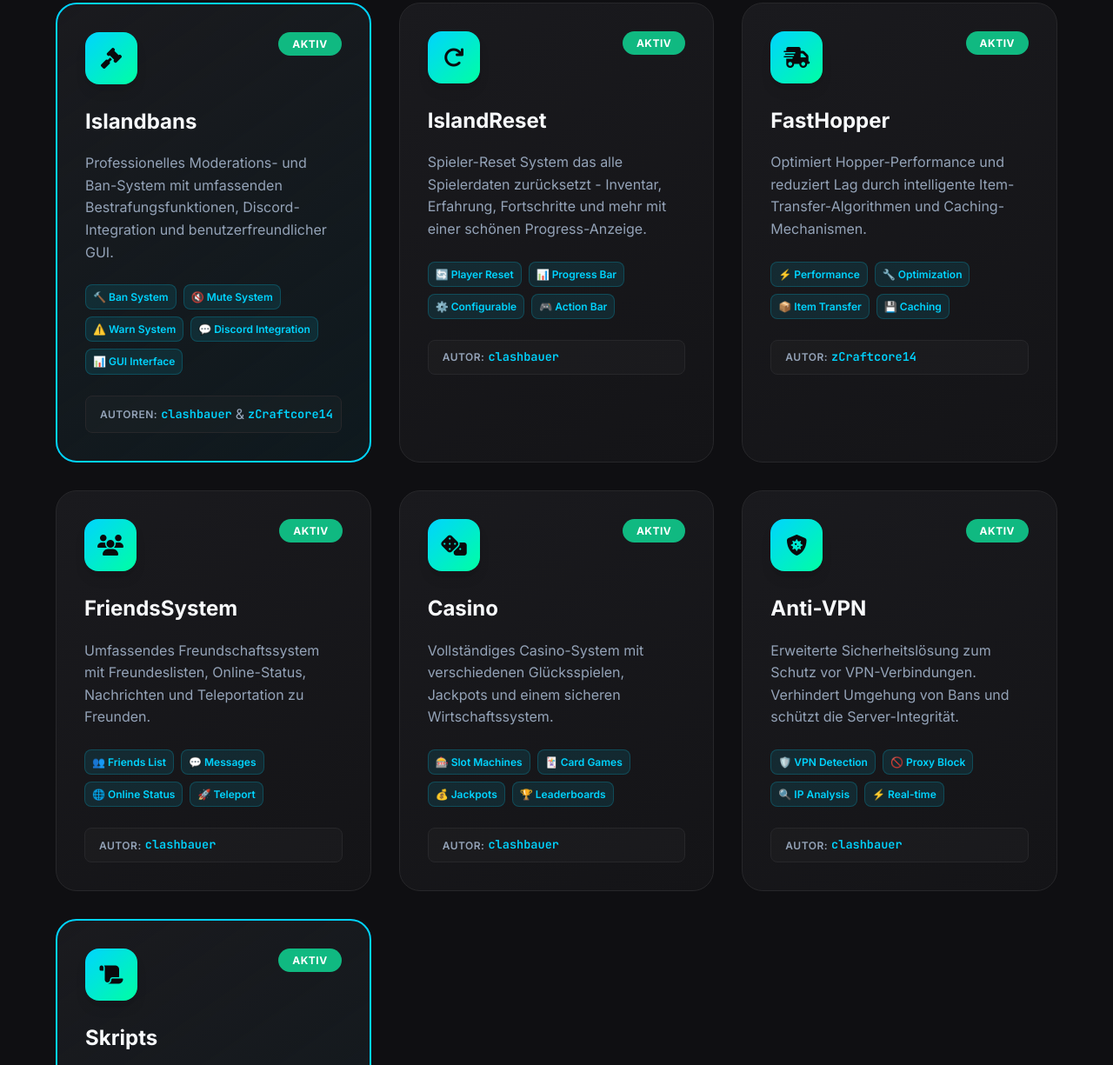
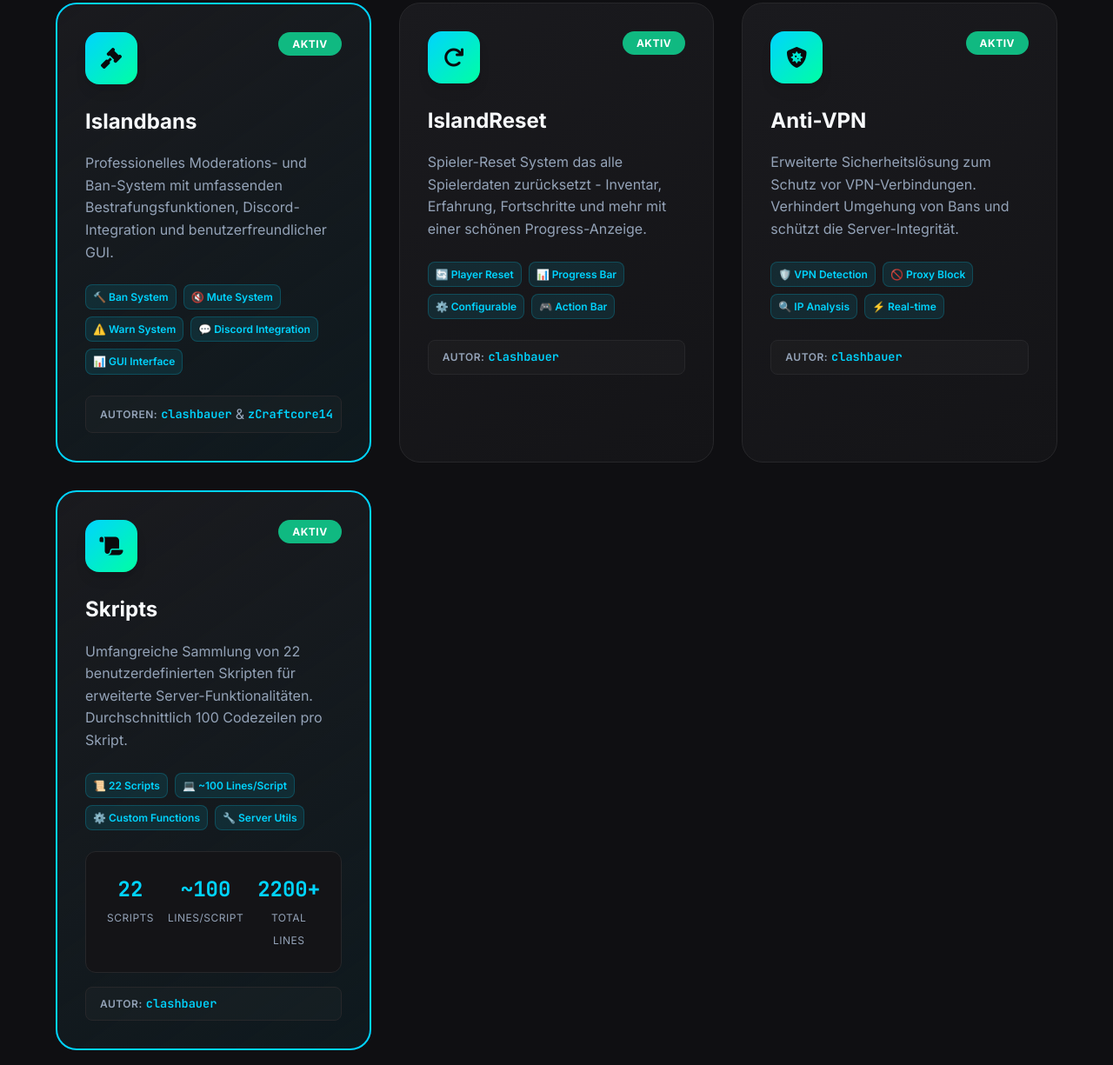
Before and after one commit to clashbauerFR/islandcraft, a plain HTML site: page index.html in a window 1280 px wide. Shown: the part 2048-3273 px from the top of the page at 87% size. Drawn offline with Linux system fonts and the light colour scheme; no server answers.

```diff
--- a/index.html
+++ b/index.html
@@ -289,83 +289,11 @@
                         </div>
                     </div>
 
-                    <div class="plugin-card">
-                        <div class="plugin-header">
-                            <div class="plugin-icon">
-                                <i class="fas fa-shipping-fast"></i>
-                            </div>
-                            <div class="plugin-badge">Aktiv</div>
-                        </div>
-                        <div class="plugin-content">
-                            <h3 class="plugin-title">FastHopper</h3>
-                            <p class="plugin-description">
-                                Optimiert Hopper-Performance und reduziert Lag durch intelligente
-                                Item-Transfer-Algorithmen und Caching-Mechanismen.
-                            </p>
-                            <div class="plugin-features">
-                                <span class="feature-tag">⚡ Performance</span>
-                                <span class="feature-tag">🔧 Optimization</span>
-                                <span class="feature-tag">📦 Item Transfer</span>
-                                <span class="feature-tag">💾 Caching</span>
-                            </div>
-                            <div class="plugin-authors">
-                                <span class="author-label">Autor:</span>
-                                <span class="author-name">zCraftcore14</span>
-                            </div>
-                        </div>
-                    </div>
 
-                    <div class="plugin-card">
-                        <div class="plugin-header">
-                            <div class="plugin-icon">
-                                <i class="fas fa-users"></i>
-                            </div>
-                            <div class="plugin-badge">Aktiv</div>
-                        </div>
-                        <div class="plugin-content">
-                            <h3 class="plugin-title">FriendsSystem</h3>
-                            <p class="plugin-description">
-                                Umfassendes Freundschaftssystem mit Freundeslisten, Online-Status,
-                                Nachrichten und Teleportation zu Freunden.
-                            </p>
-                            <div class="plugin-features">
-                                <span class="feature-tag">👥 Friends List</span>
-                                <span class="feature-tag">💬 Messages</span>
-                                <span class="feature-tag">🌐 Online Status</span>
-                                <span class="feature-tag">🚀 Teleport</span>
-                            </div>
-                            <div class="plugin-authors">
-                                <span class="author-label">Autor:</span>
-                                <span class="author-name">clashbauer</span>
-                            </div>
-                        </div>
-                    </div>
 
-                    <div class="plugin-card">
-                        <div class="plugin-header">
-                            <div class="plugin-icon">
-                                <i class="fas fa-dice"></i>
-                            </div>
-                            <div class="plugin-badge">Aktiv</div>
-                        </div>
-                        <div class="plugin-content">
-                            <h3 class="plugin-title">Casino</h3>
-                            <p class="plugin-description">
-                                Vollständiges Casino-System mit verschiedenen Glücksspielen,
-                                Jackpots und einem sicheren Wirtschaftssystem.
-                            </p>
-                            <div class="plugin-features">
-                                <span class="feature-tag">🎰 Slot Machines</span>
-                                <span class="feature-tag">🃏 Card Games</span>
-                                <span class="feature-tag">💰 Jackpots</span>
-                                <span class="feature-tag">🏆 Leaderboards</span>
-                            </div>
-                            <div class="plugin-authors">
-                                <span class="author-label">Autor:</span>
-                                <span class="author-name">clashbauer</span>
-                            </div>
-                        </div>
-                    </div>
+
+
+
 
                     <div class="plugin-card">
                         <div class="plugin-header">
```
